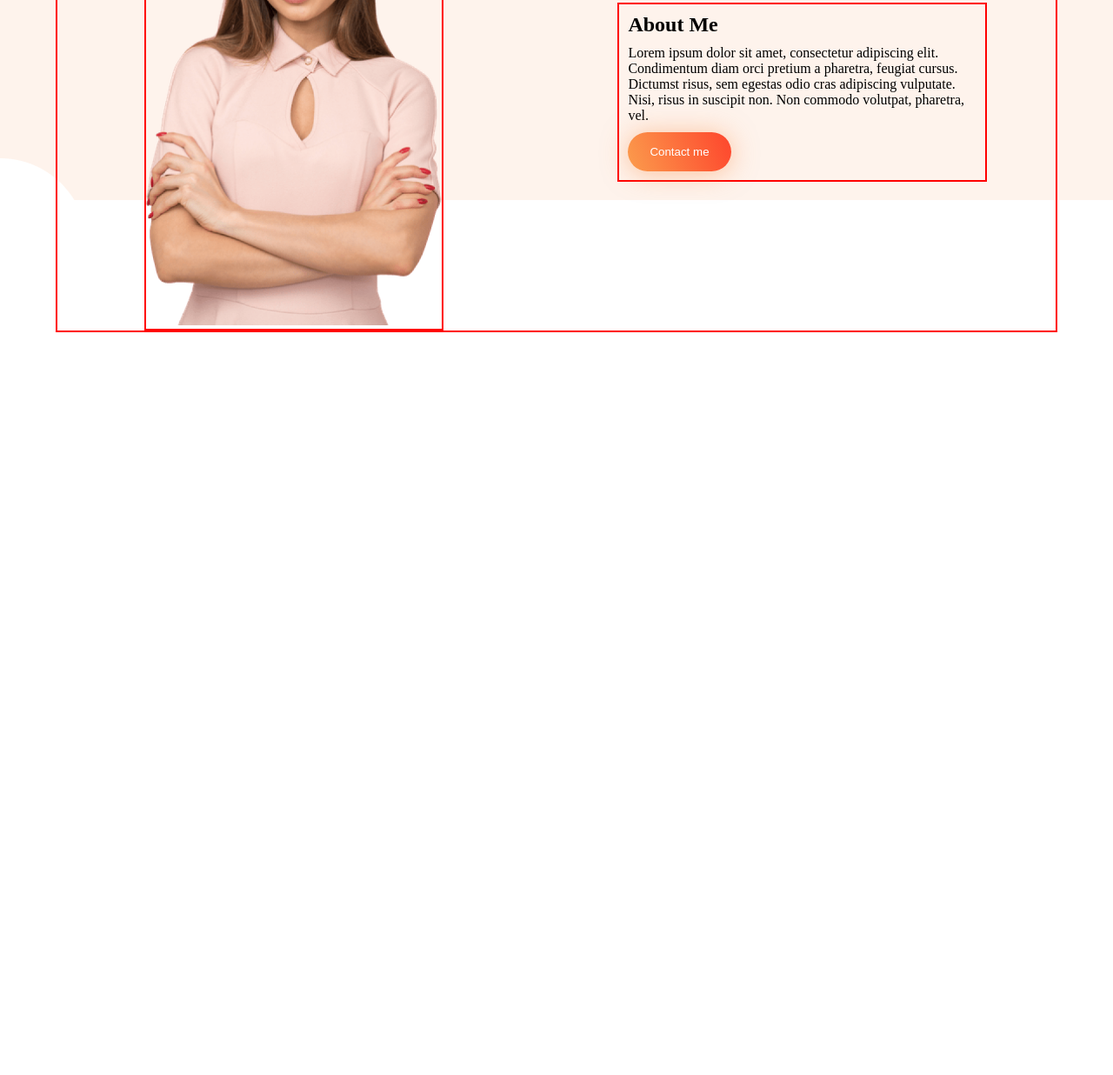
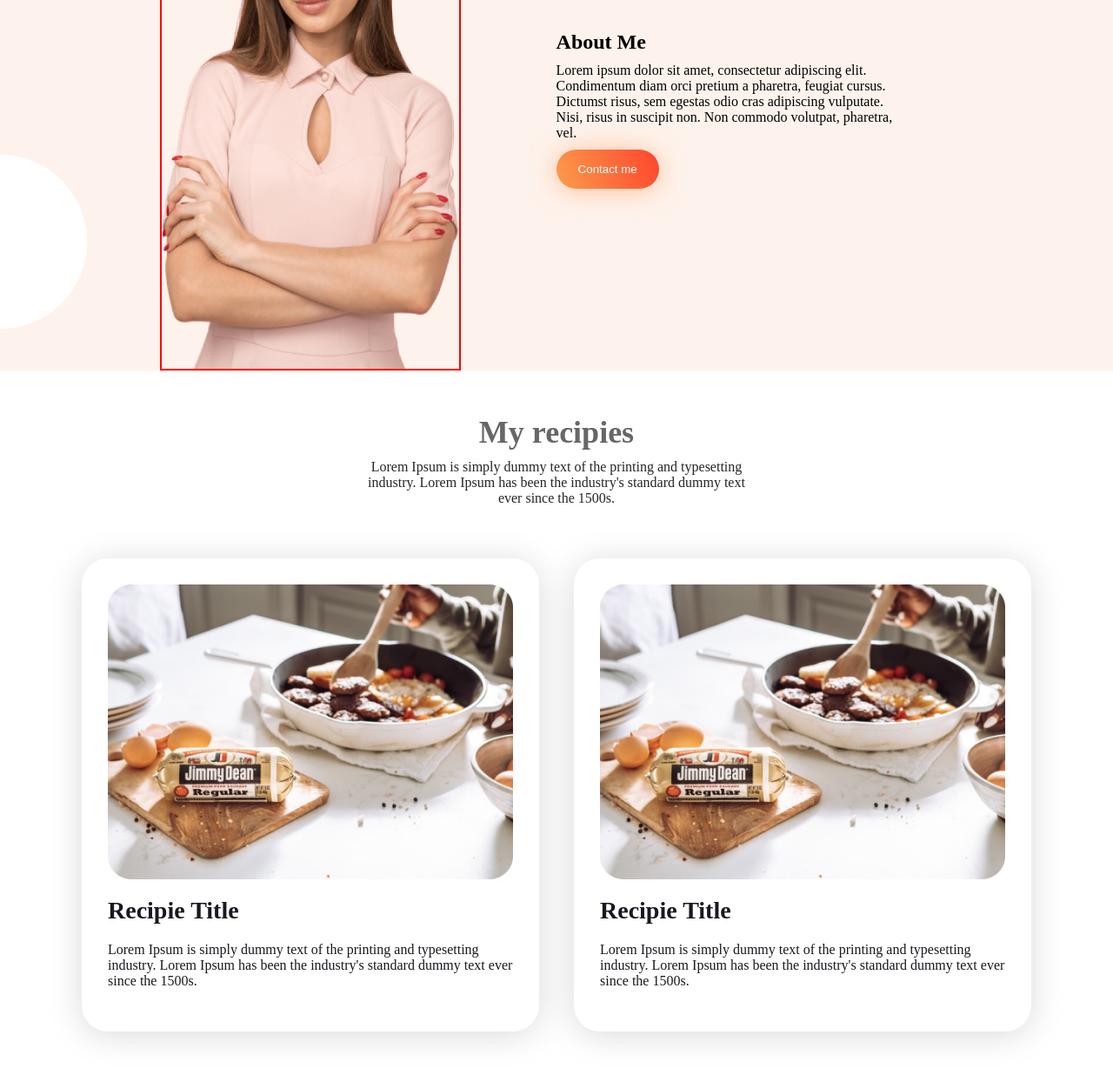
Before and after one commit to muzahid75/eat-healthy, a plain HTML site: page index.html in a window 1280 px wide. Shown: the part 1024-2260 px from the top of the page at 87% size. Before the commit the page ends 1406 px from the top, so only its background shows below. Drawn offline with Linux system fonts and the light colour scheme.

Commit message:
recipies section done

```diff
--- a/index.html
+++ b/index.html
@@ -32,7 +32,28 @@
                     <a href=""><button class="btn">Contact me</button></a>
                 </div>
             </div>
-
+        </section>
+        <section class="recipies">
+            <div class="recipies-header">
+                <h2 class="recipies-title">My recipies</h2>
+                <p class="recipies-paragraph">Lorem Ipsum is simply dummy text of the printing and typesetting industry. Lorem Ipsum has been the industry's standard dummy text ever since the 1500s.</p>
+            </div>
+            <div class="recipies-card">
+                <div class="recipies-card-box">
+                    <div class="card-img">
+                        <img src="./images/food/Project Cover.jpg" alt="" class="project-cover">
+                    </div>
+                    <h4 class="card-title">Recipie Title</h4>
+                    <p class="card-paragraph">Lorem Ipsum is simply dummy text of the printing and typesetting industry. Lorem Ipsum has been the industry's standard dummy text ever since the 1500s.</p>
+                </div>
+                <div class="recipies-card-box">
+                    <div class="card-img">
+                        <img src="./images/food/Project Cover.jpg" alt="" class="project-cover">
+                    </div>
+                    <h4 class="card-title">Recipie Title</h4>
+                    <p class="card-paragraph">Lorem Ipsum is simply dummy text of the printing and typesetting industry. Lorem Ipsum has been the industry's standard dummy text ever since the 1500s.</p>
+                </div>
+            </div>
         </section>
     </main>
     <footer>
--- a/style/style.css
+++ b/style/style.css
@@ -19,15 +19,12 @@
 /* banner start  */
 .banner {
   width: 95%;
-  border: 2px solid red;
   margin: 0px auto 50px auto;
   display: flex;
   justify-content: space-evenly;
   align-items: center;
-  /* gap: 100px; */
 }
 .banner-content {
-  border: 2px solid red;
   width: 40%;
   padding-left: 60px;
 }
@@ -45,7 +42,6 @@
   margin-bottom: 15px;
 }
 .banner-image {
-  border: 2px solid red;
   background: url(../images/shapes/Group\ 8450.png);
   background-size: 700px 700px;
   background-repeat: no-repeat;
@@ -61,39 +57,84 @@ span.title-color {
   color: rgb(251, 162, 79);
 }
 /* about section  */
-.about-me{
+.about-me {
   background-image: url("../images/shapes/7.png");
   background-repeat: no-repeat;
-    height: 400px;
-    width: 100%;
   margin-bottom: 50px;
+  background-size: cover;
 }
-.about-parent{
+.about-parent {
   display: flex;
-    border: 2px solid red;
   width: 90%;
   margin: 0px auto;
   align-items: center;
 }
-.about-image{
+.about-image {
+    width: 30%;
+    height: 600px;
     border: 2px solid red;
-    width: 30%;
-    margin-left: 100px;
-    margin-right: 200px;
+    margin-left: 120px;
+    margin-right: 100px;
 }
-.about-content{
-    border: 2px solid red;
+.about-content {
   width: 37%;
   padding: 10px;
 }
-.person{
+.person {
   width: 100%;
   height: 100%;
-    object-fit: cover;
+  /* object-fit: cover; */
 }
-.about-title{
+.about-title {
   margin-bottom: 10px;
 }
-.about-paragraph{
+.about-paragraph {
   margin-bottom: 10px;
 }
+.recipies {
+  margin: 0px auto 50px auto;
+  width: 90%;
+}
+.recipies-header {
+  width: 40%;
+  margin: 0px auto 30px auto;
+  text-align: center;
+}
+.recipies-title {
+  margin-bottom: 10px;
+  color: rgb(103, 103, 103);
+  font-size: 36px;
+}
+.recipies-paragraph {
+  color: rgb(37, 37, 37);
+}
+.recipies-card {
+  display: flex;
+  padding: 30px;
+  gap: 40px;
+  justify-content: space-evenly;
+}
+.recipies-card-box {
+  width: 90%;
+  border-radius: 30px;
+  box-shadow: 0px 4px 40px 0px rgba(0, 0, 0, 0.15);
+  background: rgb(255, 255, 255);
+  padding: 30px;
+}
+img.project-cover {
+  width: 100%;
+  height: 100%;
+}
+.card-img{
+    height: 70%;
+}
+.card-title{
+    margin-top: 20px;
+    font-weight: bold;
+    font-size: 28px;
+    color: rgb(24, 25, 31);
+}
+.card-paragraph{
+    margin-top: 20px;
+    color: rgb(24, 25, 31);
+}
```
Lines whose indentation alone changed are shown as unchanged.
